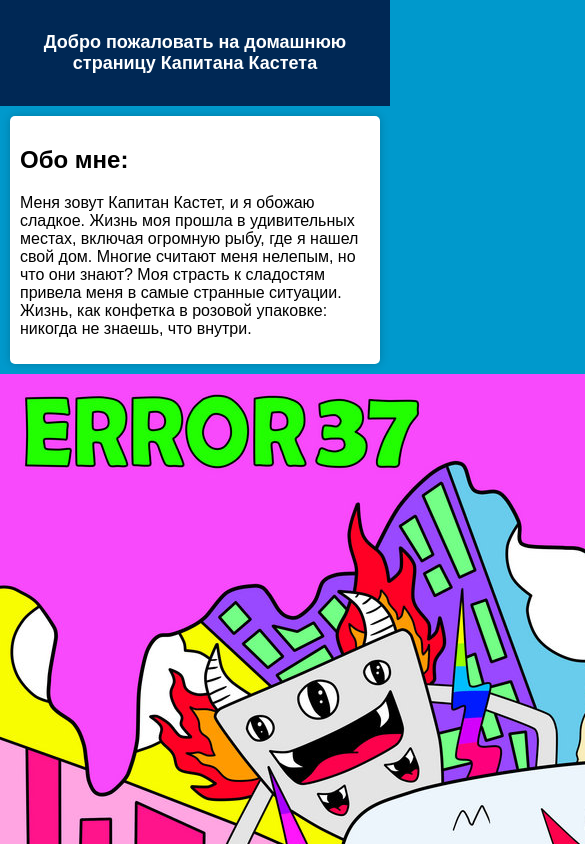
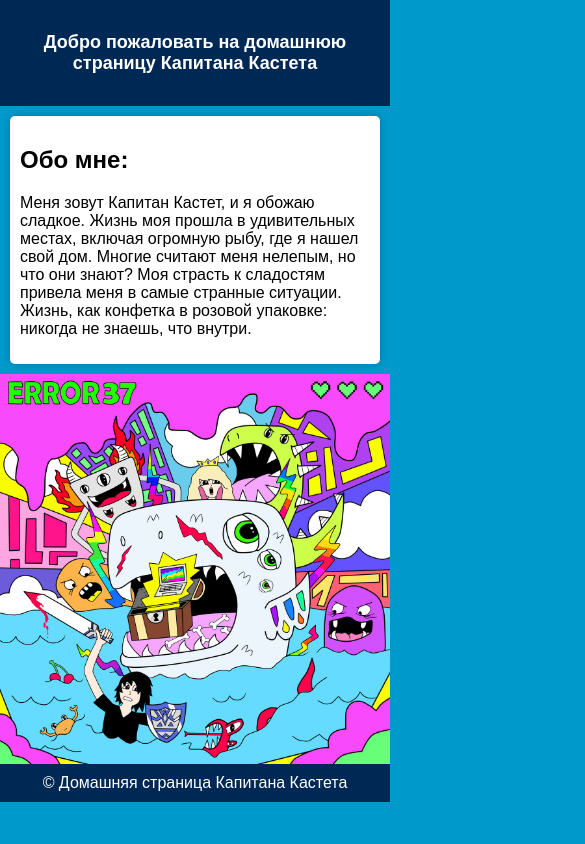
Before and after one commit to ilya885400/HomePage, a plain HTML site: page index.html in a window 390 px wide. Shown: the top 844 px of the page, 585 px wide, since content can reach past the window. Drawn offline with Linux system fonts and the light colour scheme.

Commit message:
Ещё раз адаптировал под мобилку

```diff
--- a/index.html
+++ b/index.html
@@ -84,6 +84,14 @@
             nav a {
                 margin: 5px;
             }
+
+            /* Изменения для изображения на мобильных устройствах */
+            .t-foto img {
+                max-width: 100%;
+                height: auto;
+                display: block;
+                margin: 0 auto;
+            }
         }
     </style>
 </head>
```
